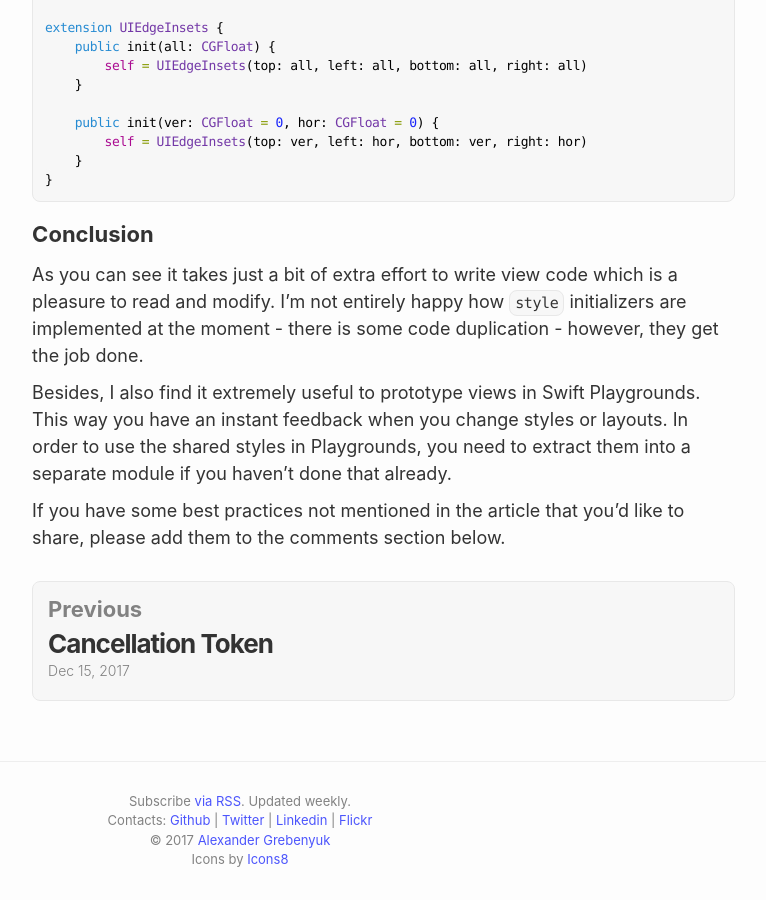
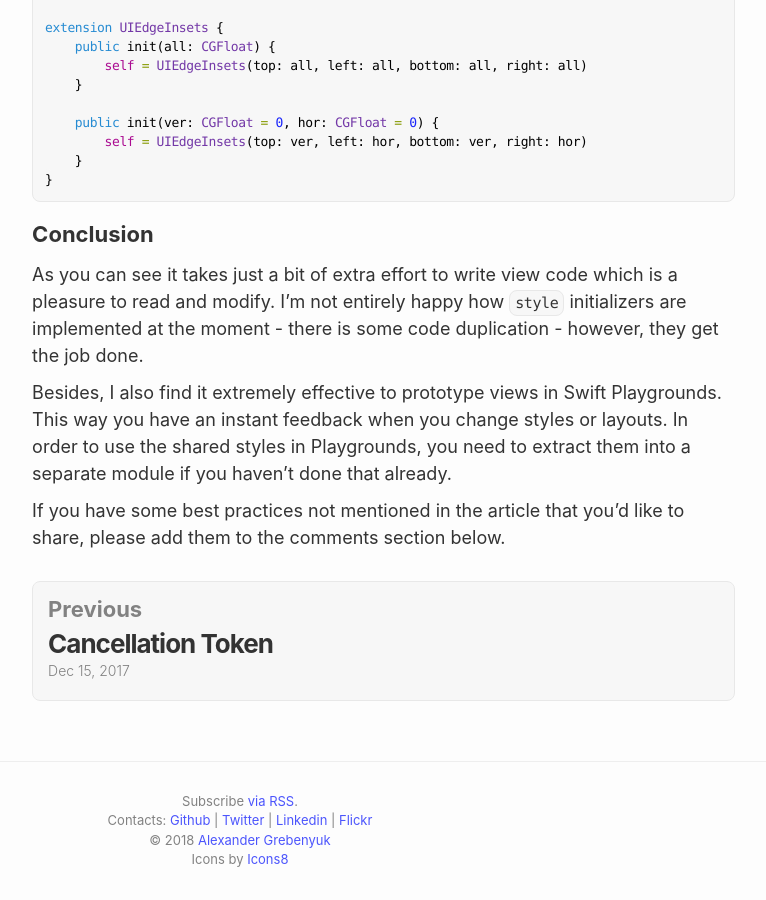
Before and after one commit to hyling/kean.github.io, a Jekyll site: the page built from _posts/2018-01-12-creating_views.markdown, in a window 1280 px wide and 900 px high, scrolled down 3136 px. Shown: the whole window, without its empty margins (400-1166 px from the left). Built offline with Jekyll 4.4.1, drawn with Linux system fonts in a browser that asks for light colours; comment, search, counter and statistics services are not loaded.

Commit message:
Update footer

````diff
--- a/_includes/footer.html
+++ b/_includes/footer.html
@@ -4,9 +4,9 @@
 
     <div class="footer-wrapper">
         <ul>
-          <li>Subscribe <a href="{{ "/feed.xml" | prepend: site.baseurl }}">via RSS</a>. Updated weekly.</li>
+          <li>Subscribe <a href="{{ "/feed.xml" | prepend: site.baseurl }}">via RSS</a>.</li>
           <li>Contacts: <a href="https://github.com/kean">Github</a> | <a href="https://twitter.com/a_grebenyuk">Twitter</a> | <a href="https://www.linkedin.com/in/alex-grebenyuk">Linkedin</a> | <a href="https://www.flickr.com/photos/agrebenyuk/">Flickr</a></li>
-          <li>© 2017 <a href="https://github.com/kean">Alexander Grebenyuk</a></li>
+          <li>© 2018 <a href="https://github.com/kean">Alexander Grebenyuk</a></li>
           <li>Icons by <a href="https://icons8.com">Icons8</a></li>
         </ul>
     </div>
--- a/_posts/2018-01-12-creating_views.markdown
+++ b/_posts/2018-01-12-creating_views.markdown
@@ -87,6 +87,7 @@ private extension Style {
 }
 ```
 
+
 ## Layout
 
 In the example I used stack views and [Yalta](https://github.com/kean/Yalta) to define layouts.
@@ -135,6 +136,6 @@ extension UIEdgeInsets {
 
 As you can see it takes just a bit of extra effort to write view code which is a pleasure to read and modify. I'm not entirely happy how `style` initializers are implemented at the moment - there is some code duplication - however, they get the job done.
 
-Besides, I also find it extremely useful to prototype views in Swift Playgrounds. This way you have an instant feedback when you change styles or layouts. In order to use the shared styles in Playgrounds, you need to extract them into a separate module if you haven't done that already.
+Besides, I also find it extremely effective to prototype views in Swift Playgrounds. This way you have an instant feedback when you change styles or layouts. In order to use the shared styles in Playgrounds, you need to extract them into a separate module if you haven't done that already.
 
 If you have some best practices not mentioned in the article that you'd like to share, please add them to the comments section below.
````
